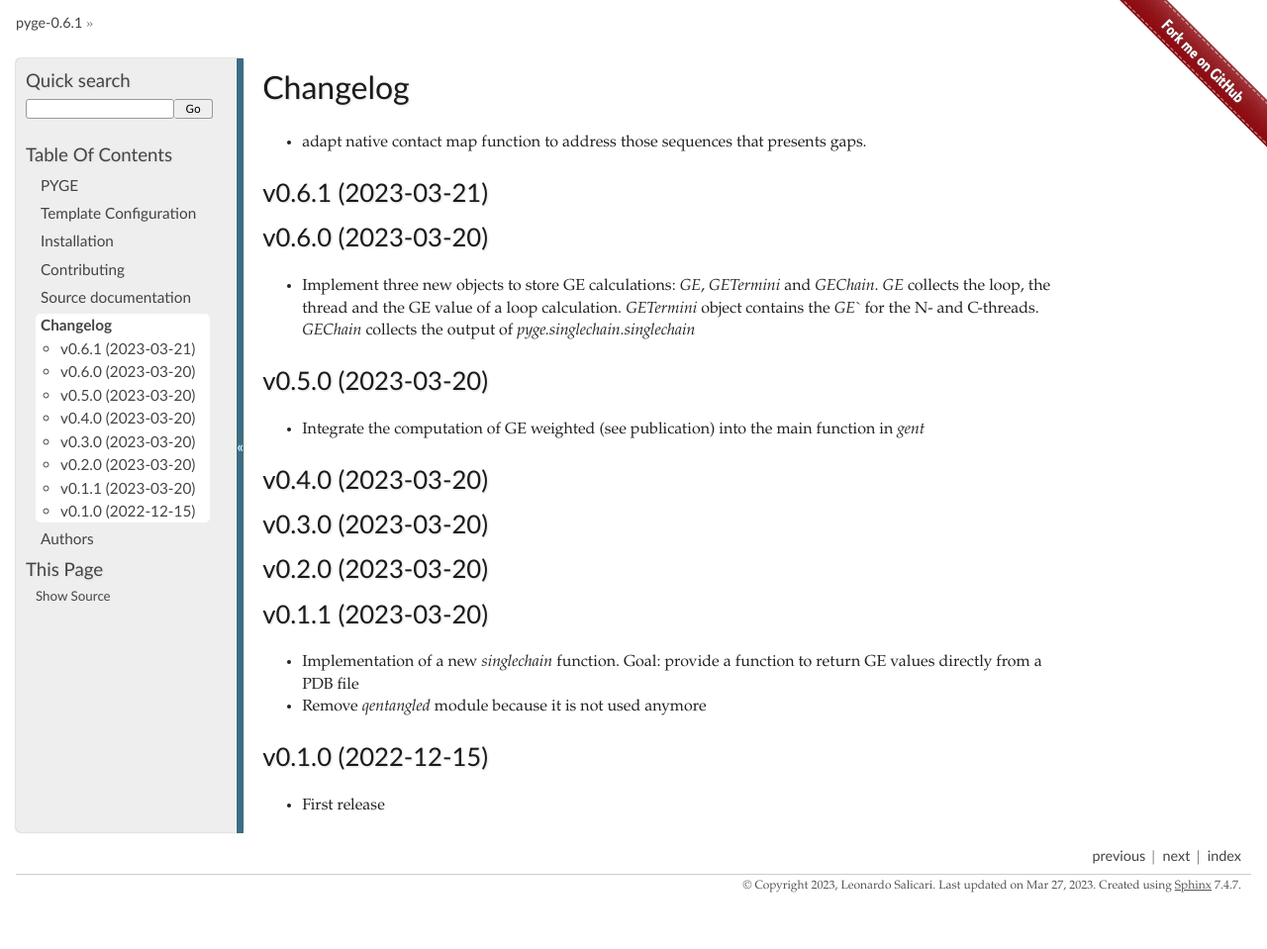
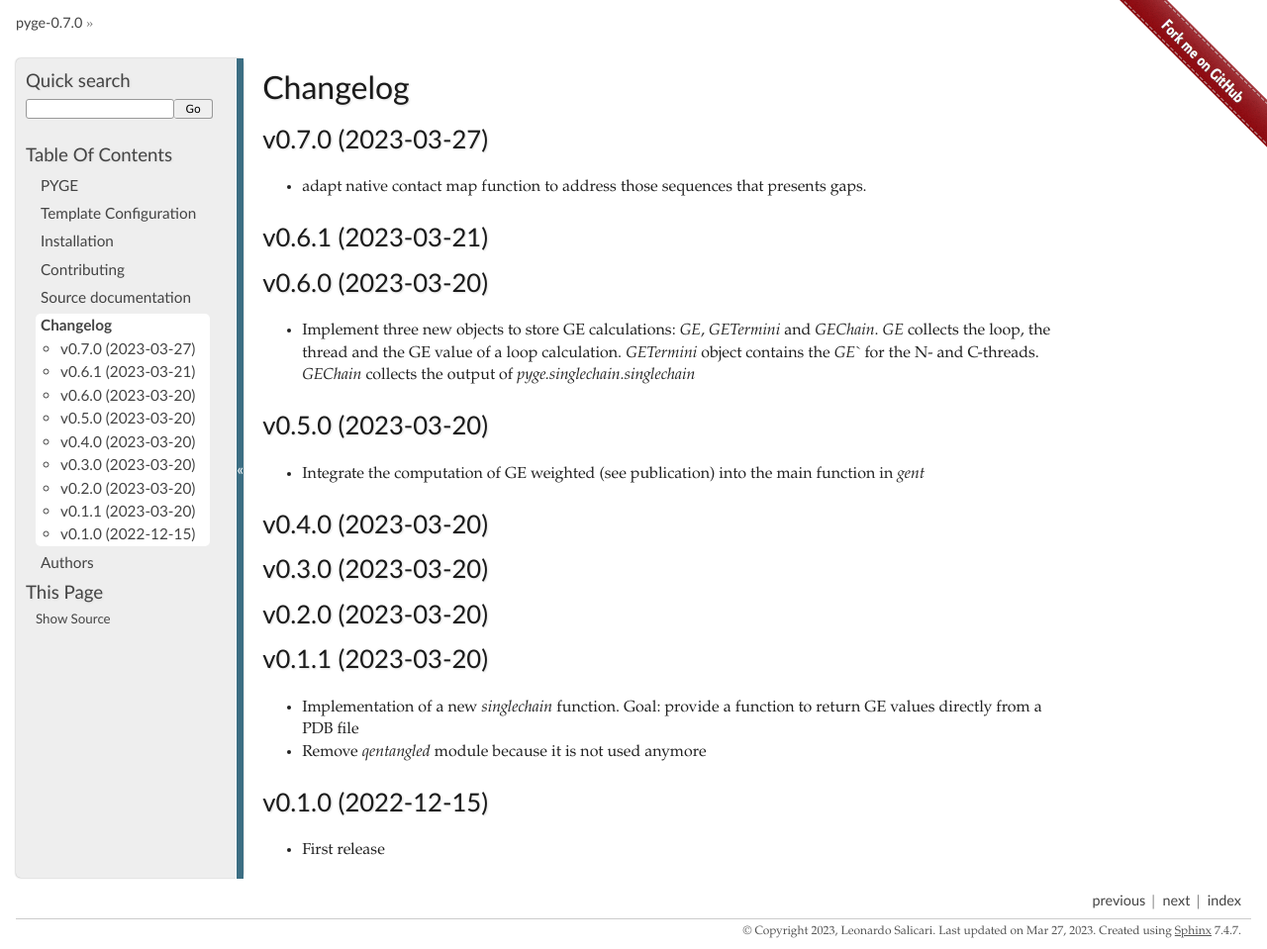
Before and after one commit to gentangle/pyge, a Sphinx documentation site: the page built from docs/changelog.rst, in a window 1280 px wide. Shown: the whole page at 99% size. Built offline with Sphinx 7.4.7, drawn with Linux system fonts in a browser that asks for light colours; pages that are not in the unit, such as notebooks, are missing from menus; before the commit the page ends 913 px from its top, so only the background shows below that.

Commit message:
[SKIP] version bump 0.6.1 -> 0.7.0
[FEATURE] Merge pull request #16 from loscati/contact_from_seq

Adapt function to compute contact map to accept a sequence argument

```diff
--- a/CHANGELOG.rst
+++ b/CHANGELOG.rst
@@ -1,6 +1,9 @@
 
 Changelog
 =========
+
+v0.7.0 (2023-03-27)
+------------------------------------------------------------
 
 * adapt native contact map function to address those sequences that presents gaps.
 
--- a/README.rst
+++ b/README.rst
@@ -123,7 +123,7 @@
 Version
 -------
 
-v0.6.1
+v0.7.0
 
 .. .. _GitHub Actions: https://github.com/features/actions
 .. .. _PyPI: https://pypi.org
--- a/docs/conf.py
+++ b/docs/conf.py
@@ -48,7 +48,7 @@
 year = "2023"
 author = "Leonardo Salicari"
 copyright = "{0}, {1}".format(year, author)
-version = release = "0.6.1"
+version = release = "0.7.0"
 
 pygments_style = "trac"
 templates_path = ["."]
--- a/pyge/__init__.py
+++ b/pyge/__init__.py
@@ -1 +1 @@
-__version__ = "0.6.1"
+__version__ = "0.7.0"
--- a/setup.py
+++ b/setup.py
@@ -26,7 +26,7 @@
 
 setup(
     name="pyge",
-    version="0.6.1",
+    version="0.7.0",
     description="Python library to compute the Gaussian Entanglement",
     long_description=long_description,
     long_description_content_type="text/x-rst",
```
Also changed, not shown: .bumpversion.cfg.
